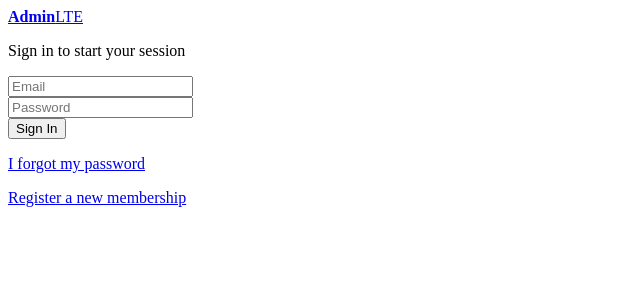
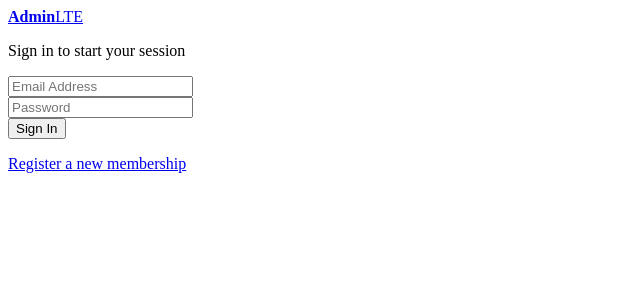
Before and after one commit to kpotia/fishfarm, a CodeIgniter 4 app: the page made by app/Views/login.php in a window 1280 px wide. Shown: the top 300 px of the page, without its empty margins (0-640 px from the left). Run offline with PHP 8.4 and a stand-in for CodeIgniter, Linux system fonts and the light colour scheme; the template is opened without the code that fills it, so the values that code supplies are empty; some libraries are stand-ins or nearby versions.

Commit message:
login complete

```diff
--- a/app/Views/login.php
+++ b/app/Views/login.php
@@ -10,7 +10,7 @@
 
       <form action="../../index3.html" method="post">
         <div class="input-group mb-3">
-          <input type="email" class="form-control" placeholder="Email">
+          <input type="email" class="form-control" name="email" value="<?= set_value('email')?>" placeholder="Email Address">
           <div class="input-group-append">
             <div class="input-group-text">
               <span class="fas fa-envelope"></span>
@@ -18,7 +18,7 @@
           </div>
         </div>
         <div class="input-group mb-3">
-          <input type="password" class="form-control" placeholder="Password">
+          <input type="password" class="form-control" name='password' placeholder="Password">
           <div class="input-group-append">
             <div class="input-group-text">
               <span class="fas fa-lock"></span>
@@ -34,11 +34,9 @@
         </div>
       </form>
 
-      <p class="mb-1">
-        <a href="forgot-password.html">I forgot my password</a>
-      </p>
+
       <p class="mb-0">
-        <a href="register.html" class="text-center">Register a new membership</a>
+        <a href="/register" class="text-center">Register a new membership</a>
       </p>
     </div>
     <!-- /.login-card-body -->
```
